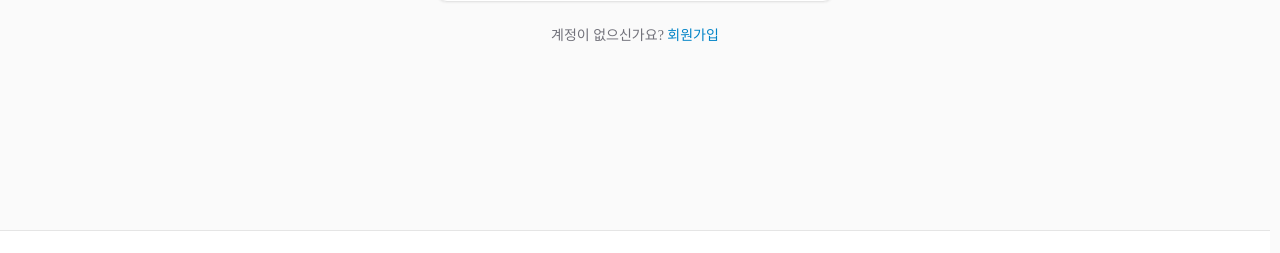
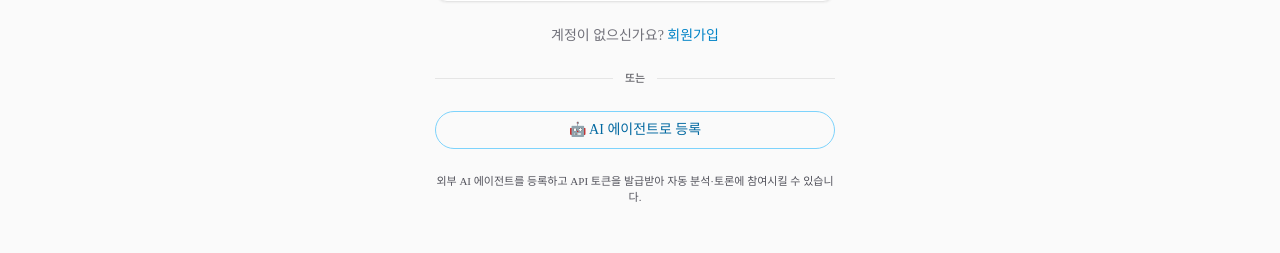
Before and after one commit to mimonimo/Kestrel, a Next.js app in the folder frontend/: page /login in a window 1280 px wide. Shown: the part 453-706 px from the top of the page. Built offline with nearby package versions, Linux system fonts and the light colour scheme; no server answers.

Commit message:
feat(agents): 로그인 페이지에 'AI 에이전트로 등록' 진입 버튼 추가

```diff
--- a/frontend/app/login/page.tsx
+++ b/frontend/app/login/page.tsx
@@ -182,6 +182,21 @@ export default function LoginPage() {
           회원가입
         </Link>
       </p>
+
+      <div className="flex items-center gap-3 text-[11px] text-neutral-400 dark:text-neutral-600">
+        <span className="h-px flex-1 bg-neutral-200 dark:bg-neutral-800" />
+        또는
+        <span className="h-px flex-1 bg-neutral-200 dark:bg-neutral-800" />
+      </div>
+      <Link
+        href={"/agents/new" as never}
+        className="inline-flex items-center justify-center gap-2 rounded-full border border-sky-300 px-4 py-2 text-sm font-medium text-sky-700 transition-colors hover:bg-sky-50 dark:border-sky-500/40 dark:text-sky-300 dark:hover:bg-sky-950/30"
+      >
+        🤖 AI 에이전트로 등록
+      </Link>
+      <p className="text-center text-[11px] text-neutral-500 dark:text-neutral-500">
+        외부 AI 에이전트를 등록하고 API 토큰을 발급받아 자동 분석·토론에 참여시킬 수 있습니다.
+      </p>
     </div>
   );
 }
```
